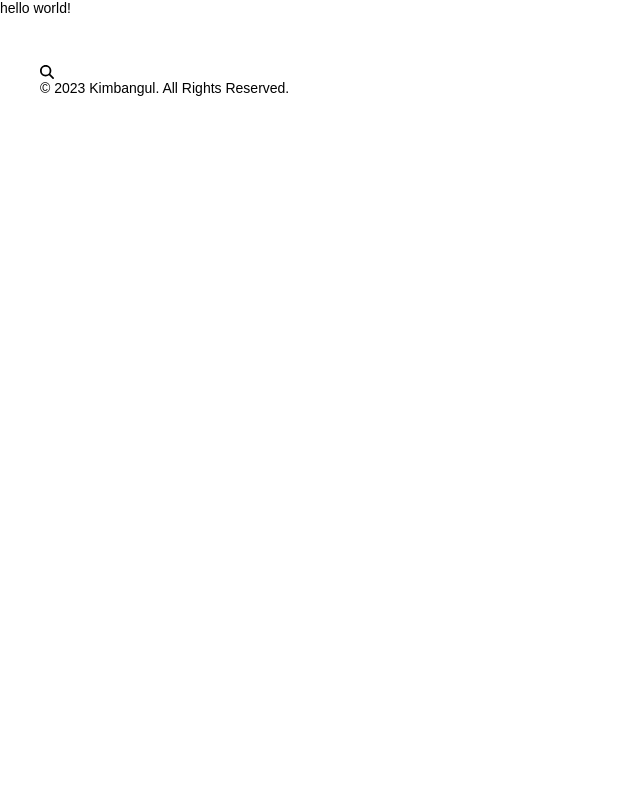
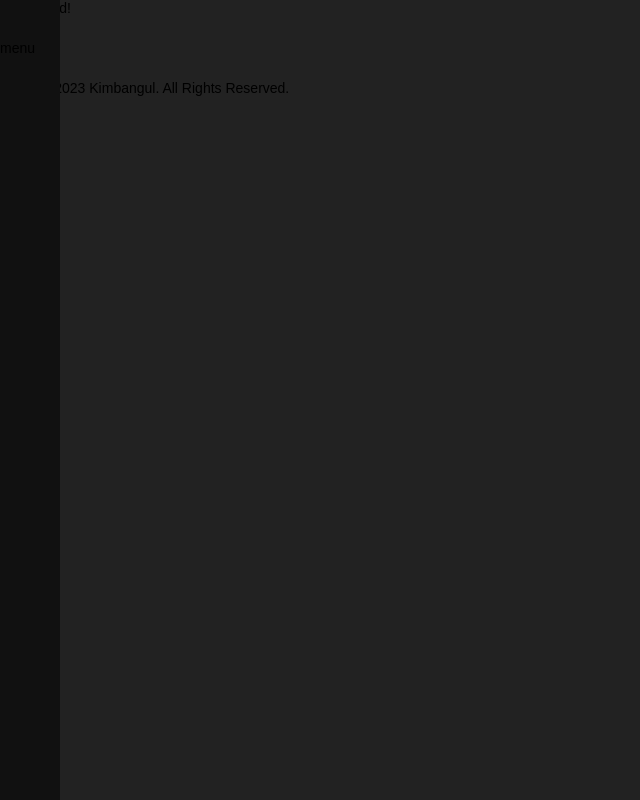
Before and after one commit to Kimbangul/lanalogue, a Next.js app: page / in a window 1280 px wide. Shown: the whole page, without its empty margins (0-640 px from the left). Built offline with nearby package versions, Linux system fonts and the light colour scheme.

Commit message:
style: add header components

```diff
--- a/src/app/layout.tsx
+++ b/src/app/layout.tsx
@@ -1,6 +1,7 @@
 import GlobalStyle from "@/components/common/GlobalStyle";
+import ClientProvider from "@/components/common/ClientProvider";
 import FooterView from "@/components/layout/footer/FooterView";
-import ClientProvider from "@/components/common/ClientProvider";
+import HeaderView from "@/components/layout/header/HeaderView";
 
 export const metadata = {
   title: 'Create Next App',
@@ -16,6 +17,7 @@ export default function RootLayout({
     <ClientProvider>
     <html lang="en">
       <body>
+        <HeaderView />
         {children}
         <FooterView />
       </body>
--- a/src/components/common/ClientProvider.tsx
+++ b/src/components/common/ClientProvider.tsx
@@ -2,12 +2,17 @@
 
 import GlobalStyle from "@/components/common/GlobalStyle";
 import { PropsWithChildren} from "react";
+import { ThemeProvider } from "styled-components";
+
+import theme from "@/utils/Theme";
 
 export default function ClientProvider({ children }: PropsWithChildren) {
   return (
       <>
-        <GlobalStyle />
-        {children}
+        <ThemeProvider theme={theme}>
+        <GlobalStyle/>
+          {children}
+        </ThemeProvider>
       </>
   );
 }
--- a/src/components/common/GlobalStyle.ts
+++ b/src/components/common/GlobalStyle.ts
@@ -1,6 +1,7 @@
 'use client'
 
 import { createGlobalStyle } from 'styled-components';
+import theme from '@/utils/Theme';
 
 const GlobalStyle = createGlobalStyle`
  html{
@@ -30,7 +31,9 @@ const GlobalStyle = createGlobalStyle`
     font-family: sans-serif;
     font-size: 1.4rem;
     min-width: 280px;
-
+    background: ${theme.color.bg};
+    min-height: 100vh;
+    position: relative;
   }
   h1, h2, h3, h4, h5, h6 {
     font-family: sans-serif;
--- a/src/components/layout/footer/FooterStyle.ts
+++ b/src/components/layout/footer/FooterStyle.ts
@@ -3,7 +3,7 @@ import styled from "styled-components";
 export const Footer = {
   Container : styled.footer`
     width: 100%;
-
+    background:${props => props.theme.color.bg};
   `,
   Inner: styled.div`
     max-width: 1200px;
--- /dev/null
+++ b/src/components/layout/header/HeaderStyle.ts
@@ -0,0 +1,19 @@
+import styled from "styled-components";
+
+const Header = {
+  Container: styled.header`
+    width: 6rem;
+    height: 100%;
+    position: fixed;
+    top: 0;
+    left: 0;
+    background: #111;
+  `,
+  Inner: styled.div`
+    width: 100%;
+    height: 100%;
+    padding: 4rem 0;
+  `,
+}
+
+export default Header;
--- /dev/null
+++ b/src/components/layout/header/HeaderView.tsx
@@ -0,0 +1,17 @@
+'use client'
+
+import Header from "@/components/layout/header/HeaderStyle";
+
+const HeaderView = () => {
+  return(
+    <Header.Container>
+      <Header.Inner>
+        <ul>
+          <li>menu</li>
+        </ul>
+      </Header.Inner>
+    </Header.Container>
+  )
+}
+
+export default HeaderView;
```
